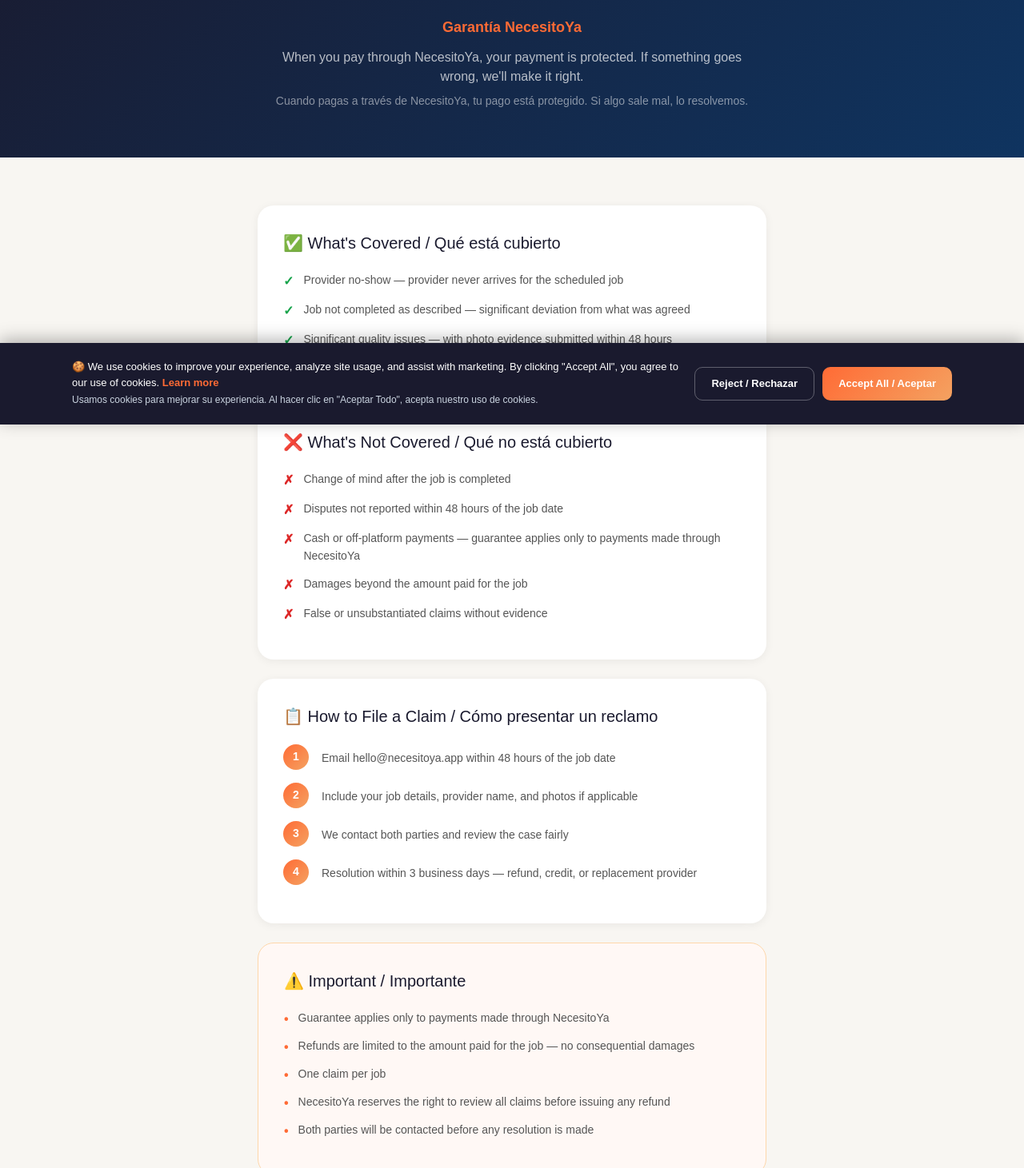
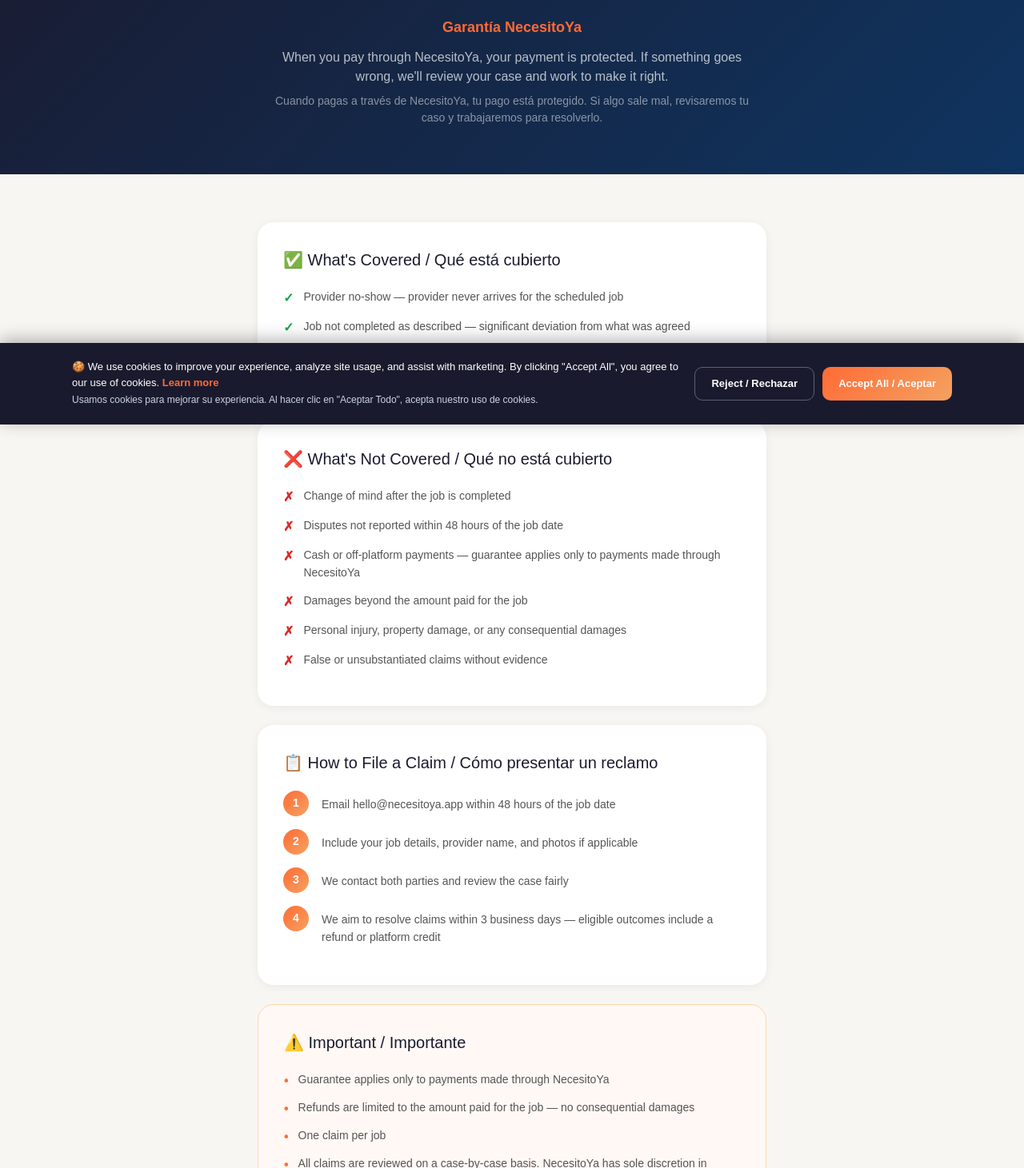
Before and after one commit to Paninche/necesitoya, a Next.js app: page /guarantee in a window 1280 px wide. Shown: the part 269-1730 px from the top of the page at 80% size. Built offline with nearby package versions, Linux system fonts and the light colour scheme.

Commit message:
Guarantee: tighten language with sole discretion, remove replacement provider promise, add consequential damages carve-out

```diff
--- a/app/guarantee/page.js
+++ b/app/guarantee/page.js
@@ -14,10 +14,10 @@ export default function GuaranteePage() {
         <h1 style={{color: 'white', fontSize: '36px', fontWeight: 'bold', margin: '0 0 8px'}}>NecesitoYa Guarantee</h1>
         <p style={{color: '#FF6B35', fontWeight: 'bold', fontSize: '18px', margin: '0 0 12px'}}>Garantía NecesitoYa</p>
         <p style={{color: 'rgba(255,255,255,0.7)', fontSize: '16px', maxWidth: '600px', margin: '0 auto'}}>
-          When you pay through NecesitoYa, your payment is protected. If something goes wrong, we'll make it right.
+          When you pay through NecesitoYa, your payment is protected. If something goes wrong, we'll review your case and work to make it right.
         </p>
         <p style={{color: 'rgba(255,255,255,0.5)', fontSize: '14px', maxWidth: '600px', margin: '8px auto 0'}}>
-          Cuando pagas a través de NecesitoYa, tu pago está protegido. Si algo sale mal, lo resolvemos.
+          Cuando pagas a través de NecesitoYa, tu pago está protegido. Si algo sale mal, revisaremos tu caso y trabajaremos para resolverlo.
         </p>
       </section>
 
@@ -51,6 +51,7 @@ export default function GuaranteePage() {
             'Disputes not reported within 48 hours of the job date',
             'Cash or off-platform payments — guarantee applies only to payments made through NecesitoYa',
             'Damages beyond the amount paid for the job',
+            'Personal injury, property damage, or any consequential damages',
             'False or unsubstantiated claims without evidence',
           ].map((item, i) => (
             <div key={i} style={{display: 'flex', alignItems: 'flex-start', gap: '12px', marginBottom: '12px'}}>
@@ -69,7 +70,7 @@ export default function GuaranteePage() {
             {step: '1', text: 'Email hello@necesitoya.app within 48 hours of the job date'},
             {step: '2', text: 'Include your job details, provider name, and photos if applicable'},
             {step: '3', text: 'We contact both parties and review the case fairly'},
-            {step: '4', text: 'Resolution within 3 business days — refund, credit, or replacement provider'},
+            {step: '4', text: 'We aim to resolve claims within 3 business days — eligible outcomes include a refund or platform credit'},
           ].map((item) => (
             <div key={item.step} style={{display: 'flex', alignItems: 'flex-start', gap: '16px', marginBottom: '16px'}}>
               <div style={{width: '32px', height: '32px', background: 'linear-gradient(135deg, #FF6B35, #F4A261)', borderRadius: '50%', display: 'flex', alignItems: 'center', justifyContent: 'center', color: 'white', fontWeight: 'bold', fontSize: '14px', flexShrink: 0}}>{item.step}</div>
@@ -85,8 +86,9 @@ export default function GuaranteePage() {
             'Guarantee applies only to payments made through NecesitoYa',
             'Refunds are limited to the amount paid for the job — no consequential damages',
             'One claim per job',
-            'NecesitoYa reserves the right to review all claims before issuing any refund',
+            'All claims are reviewed on a case-by-case basis. NecesitoYa has sole discretion in determining whether a claim qualifies for coverage',
             'Both parties will be contacted before any resolution is made',
+            'This Guarantee is a goodwill program offered by NecesitoYa and does not create any additional legal obligations beyond those set forth in our Terms of Service',
           ].map((item, i) => (
             <div key={i} style={{display: 'flex', alignItems: 'flex-start', gap: '12px', marginBottom: '10px'}}>
               <span style={{color: '#FF6B35', fontWeight: 'bold', marginTop: '1px'}}>•</span>
```
